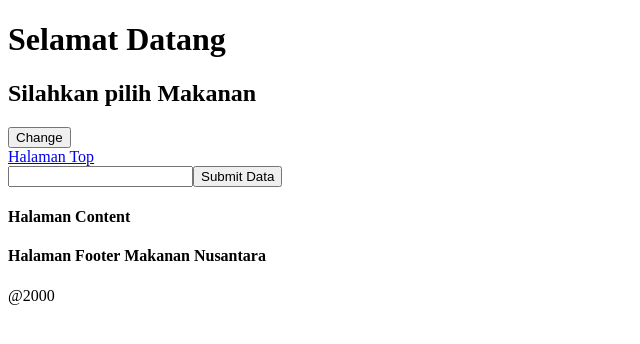
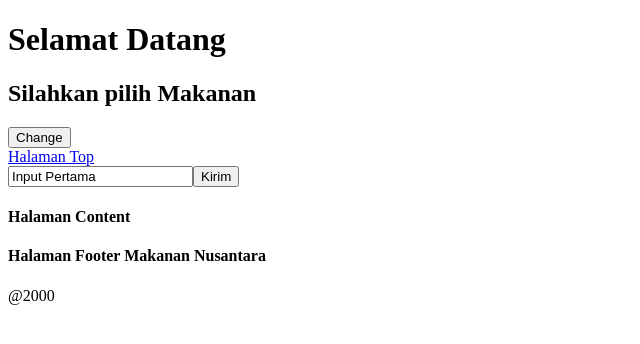
Before and after one commit to ilyasmuhlisin/Basic-Reactjs, a React (Create React App) app in the folder component-react/: page / in a window 1280 px wide. Shown: the top 344 px of the page, without its empty margins (0-640 px from the left). Built offline with nearby package versions, Linux system fonts and the light colour scheme.

Commit message:
attribute refs

```diff
--- a/component-react/src/component/App.js
+++ b/component-react/src/component/App.js
@@ -6,7 +6,8 @@ import Top from "./Top";
 // import Main from "./Main";
 import Footer from "./Footer";
 // import List from "./List";
-import Form from "./Form";
+// import Form from "./Form";
+import CustomInput from "./CustomInput";
 
 //membuat fucntion component dalam 1 file
 const Content = () => {
@@ -24,7 +25,8 @@ class App extends Component {
       <div>
         <Header list="3 terbaik" />
         <Top />
-        <Form />
+        <CustomInput/>
+        {/* <Form /> */}
         {/* <Main
           menuMakanan={[
             { nama: "Mie Goreng", harga: 10000 },
--- /dev/null
+++ b/component-react/src/component/CustomInput.js
@@ -0,0 +1,35 @@
+import React, { Component } from "react";
+
+class CustomInput extends Component {
+  constructor(props) {
+    super(props);
+    this.state = {
+      value: "Input Pertama",
+    };
+    this.handleInput = this.handleInput.bind(this);
+    this.textInput = React.createRef();
+  }
+  //mengusongkan inputan
+  handleInput() {
+    this.setState({ value: "" });
+    this.textInput.current.focus();
+  }
+  handleChange(e) {
+    this.setState({ value: e.target.value });
+  }
+  render() {
+    return (
+      <div>
+        <input
+          type="text"
+          value={this.state.value}
+          ref={this.textInput}
+          onChange={this.handleChange}
+        />
+        <button onClick={this.handleInput}>Kirim</button>
+      </div>
+    );
+  }
+}
+
+export default CustomInput;
```
